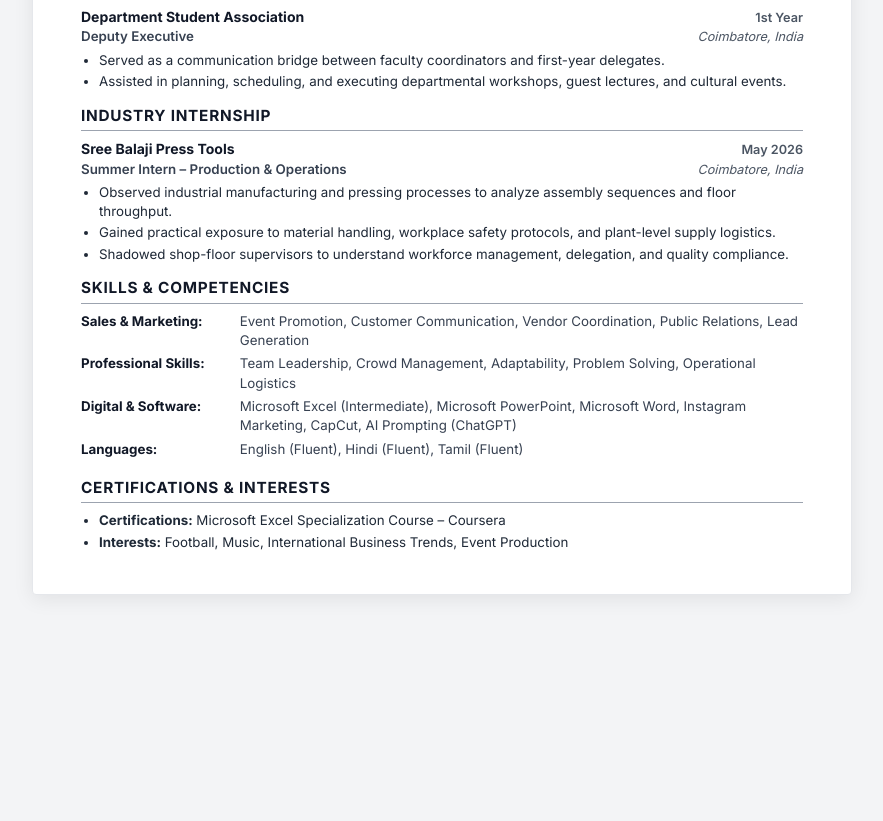
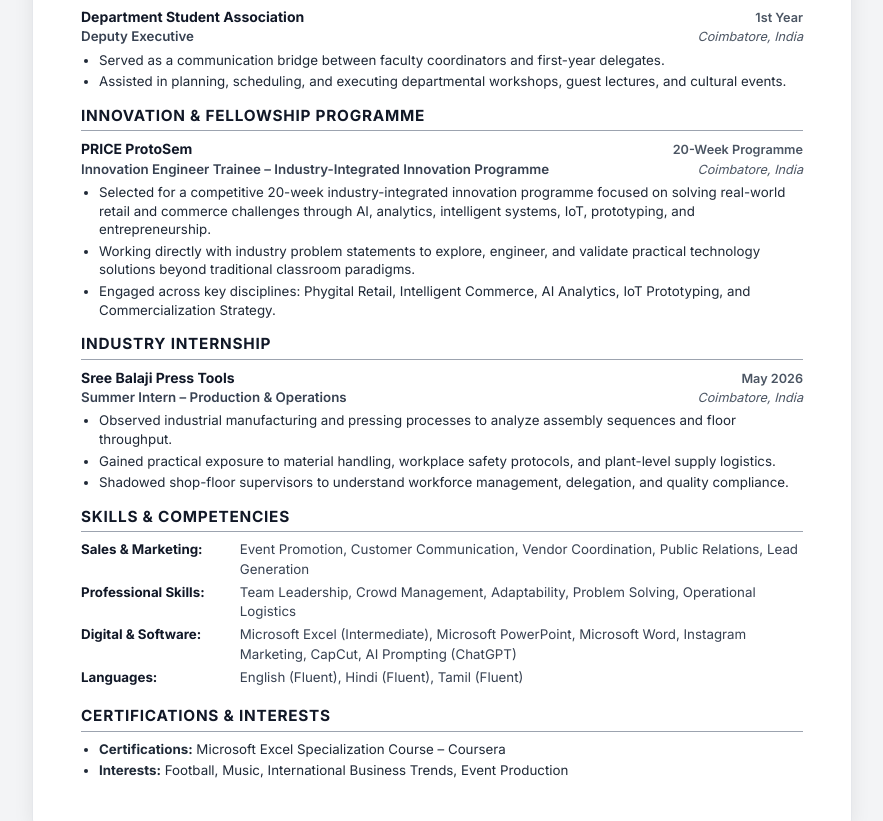
Before and after one commit to ramakrishnaparameshwar/ramakrishnaparameshwar.github.io, a plain HTML site: page resume.html in a window 1280 px wide. Shown: the part 871-1692 px from the top of the page, without its empty margins (198-1081 px from the left). Before the commit the page ends 1486 px from the top, so only its background shows below. Drawn offline with Linux system fonts and the light colour scheme.

Commit message:
Add ProtoSem 20-week innovation section and update ATS resume

```diff
--- a/resume.html
+++ b/resume.html
@@ -387,6 +387,26 @@
       </div>
     </section>
 
+    <!-- Industry-Integrated Innovation Programme -->
+    <section>
+      <h2 class="section-title">Innovation & Fellowship Programme</h2>
+      <div class="entry" style="margin-bottom: 0;">
+        <div class="entry-header">
+          <span class="entry-title">PRICE ProtoSem</span>
+          <span class="entry-date">20-Week Programme</span>
+        </div>
+        <div class="entry-header">
+          <span class="entry-subtitle">Innovation Engineer Trainee – Industry-Integrated Innovation Programme</span>
+          <span class="entry-location">Coimbatore, India</span>
+        </div>
+        <ul class="bullet-list">
+          <li>Selected for a competitive 20-week industry-integrated innovation programme focused on solving real-world retail and commerce challenges through AI, analytics, intelligent systems, IoT, prototyping, and entrepreneurship.</li>
+          <li>Working directly with industry problem statements to explore, engineer, and validate practical technology solutions beyond traditional classroom paradigms.</li>
+          <li>Engaged across key disciplines: Phygital Retail, Intelligent Commerce, AI Analytics, IoT Prototyping, and Commercialization Strategy.</li>
+        </ul>
+      </div>
+    </section>
+
     <!-- Internship Experience -->
     <section>
       <h2 class="section-title">Industry Internship</h2>
```
